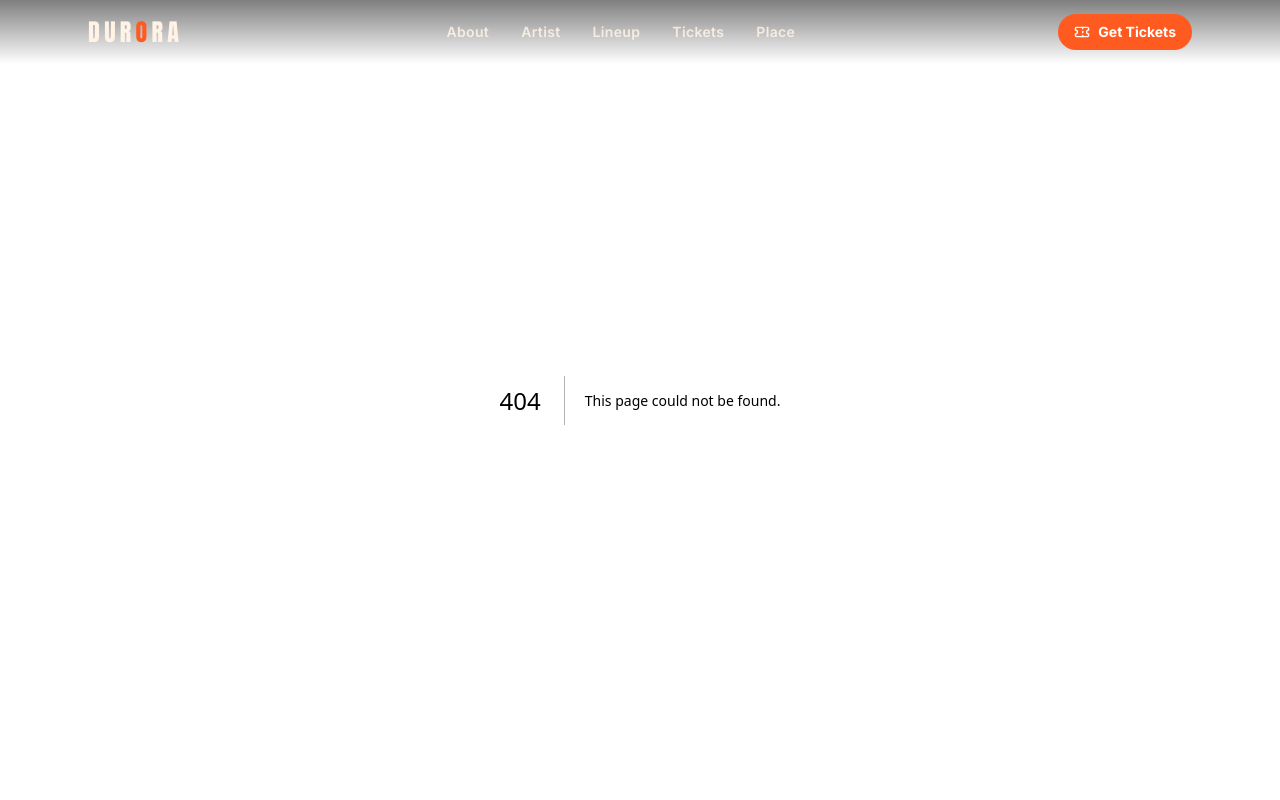
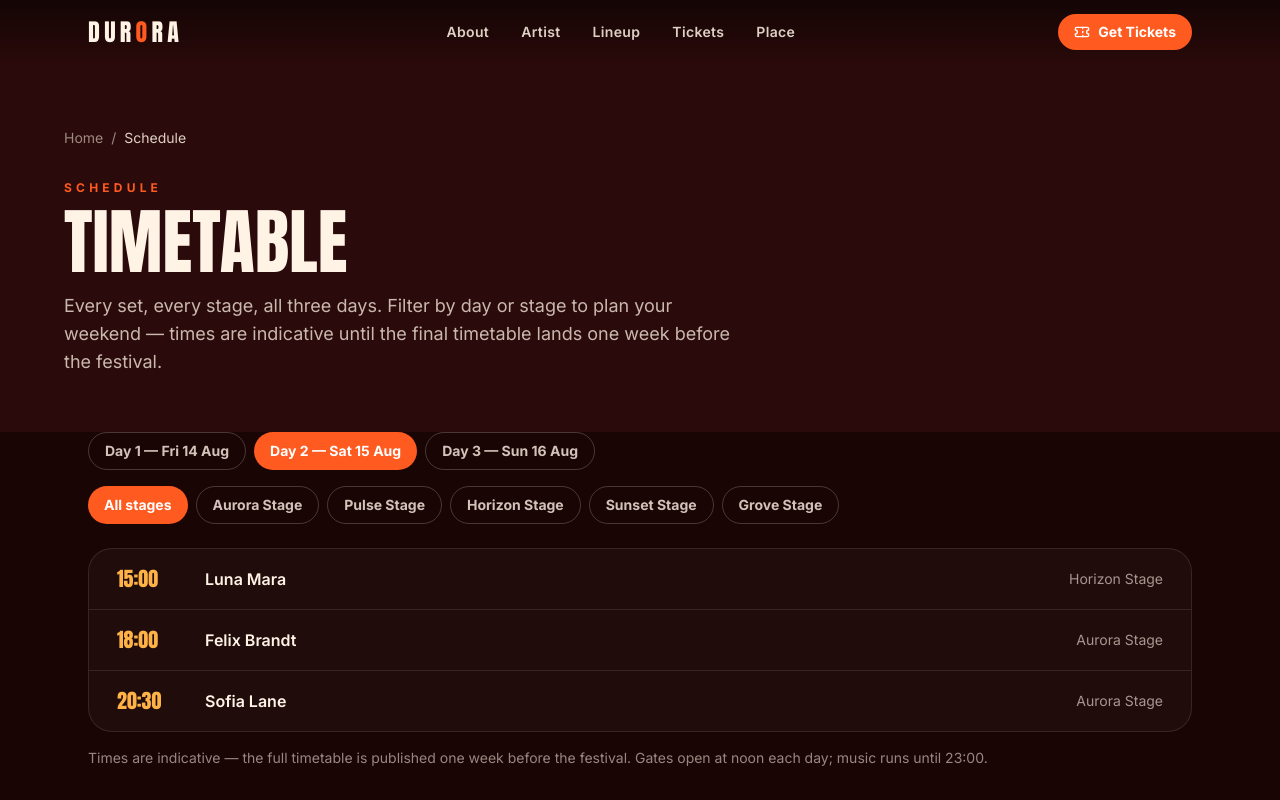
Before and after one commit to dusmamud/durora, a Next.js app: page /schedule in a window 1280 px wide. Before the commit this address had no page. Shown: the top 800 px of the page. Built offline with nearby package versions, Linux system fonts and the light colour scheme.

Commit message:
Add /schedule timetable page

```diff
--- /dev/null
+++ b/app/components/ScheduleTable.tsx
@@ -0,0 +1,109 @@
+"use client";
+
+import { useMemo, useState } from "react";
+import { AnimatePresence, motion } from "motion/react";
+import Reveal from "./Reveal";
+import { SCHEDULE_DAYS, STAGES } from "../data/schedule";
+
+/** Full timetable with day tabs and a stage filter.
+ * Reads from the same SCHEDULE_DAYS data as the home Schedule section. */
+export default function ScheduleTable() {
+  const [dayId, setDayId] = useState<string>("sat");
+  const [stage, setStage] = useState<string>("All");
+
+  const day = SCHEDULE_DAYS.find((d) => d.id === dayId) ?? SCHEDULE_DAYS[0];
+
+  const sets = useMemo(() => {
+    if (stage === "All") return day.sets;
+    return day.sets.filter(
+      (s) => s.stage === stage || s.stage === "All stages",
+    );
+  }, [day, stage]);
+
+  const pill = (active: boolean) =>
+    `whitespace-nowrap rounded-full px-4 py-2 text-sm font-bold transition-colors ${
+      active
+        ? "bg-ember text-white"
+        : "border border-white/20 text-cream/80 hover:border-glow hover:text-glow"
+    }`;
+
+  return (
+    <section className="mx-auto max-w-6xl px-4 sm:px-6">
+      <Reveal>
+        <div
+          className="flex gap-2 overflow-x-auto pb-1"
+          role="tablist"
+          aria-label="Festival days"
+        >
+          {SCHEDULE_DAYS.map((d) => (
+            <button
+              key={d.id}
+              type="button"
+              role="tab"
+              aria-selected={dayId === d.id}
+              onClick={() => setDayId(d.id)}
+              className={pill(dayId === d.id)}
+            >
+              Day {d.id === "fri" ? "1" : d.id === "sat" ? "2" : "3"} —{" "}
+              {d.label}
+            </button>
+          ))}
+        </div>
+        <div
+          className="mt-3 flex flex-wrap gap-2"
+          role="group"
+          aria-label="Filter by stage"
+        >
+          {["All", ...STAGES].map((s) => (
+            <button
+              key={s}
+              type="button"
+              aria-pressed={stage === s}
+              onClick={() => setStage(s)}
+              className={pill(stage === s)}
+            >
+              {s === "All" ? "All stages" : s}
+            </button>
+          ))}
+        </div>
+      </Reveal>
+
+      <AnimatePresence mode="wait">
+        <motion.ul
+          key={`${day.id}-${stage}`}
+          initial={{ opacity: 0, y: 12 }}
+          animate={{ opacity: 1, y: 0 }}
+          exit={{ opacity: 0, y: -8 }}
+          transition={{ duration: 0.25 }}
+          className="mt-6 divide-y divide-white/10 rounded-3xl border border-white/10 bg-white/[0.03]"
+        >
+          {sets.length === 0 ? (
+            <li className="px-5 py-8 text-center text-cream/70">
+              No sets on this stage on {day.label} yet — the full timetable
+              is published one week before the festival.
+            </li>
+          ) : (
+            sets.map((s) => (
+              <li
+                key={`${s.time}-${s.artist}`}
+                className="flex flex-col gap-1 px-5 py-4 sm:flex-row sm:items-center sm:gap-6 sm:px-7"
+              >
+                <span className="w-16 shrink-0 font-display text-xl text-glow">
+                  {s.time}
+                </span>
+                <span className="flex-1 text-base font-semibold text-cream">
+                  {s.artist}
+                </span>
+                <span className="text-sm text-cream/60">{s.stage}</span>
+              </li>
+            ))
+          )}
+        </motion.ul>
+      </AnimatePresence>
+      <p className="mt-4 text-sm text-cream/55">
+        Times are indicative — the full timetable is published one week before
+        the festival. Gates open at noon each day; music runs until 23:00.
+      </p>
+    </section>
+  );
+}
--- /dev/null
+++ b/app/schedule/page.tsx
@@ -0,0 +1,23 @@
+import type { Metadata } from "next";
+import PageHero from "../components/PageHero";
+import ScheduleTable from "../components/ScheduleTable";
+
+export const metadata: Metadata = {
+  title: "Schedule",
+  description:
+    "The full Durora 2026 timetable: day-by-day sets across 5 stages at Tempelhofer Feld, Berlin, 14–16 August. Filter by day or stage.",
+};
+
+export default function SchedulePage() {
+  return (
+    <div className="bg-wine pb-20">
+      <PageHero
+        eyebrow="Schedule"
+        title="TIMETABLE"
+        description="Every set, every stage, all three days. Filter by day or stage to plan your weekend — times are indicative until the final timetable lands one week before the festival."
+        crumb="Schedule"
+      />
+      <ScheduleTable />
+    </div>
+  );
+}
```
